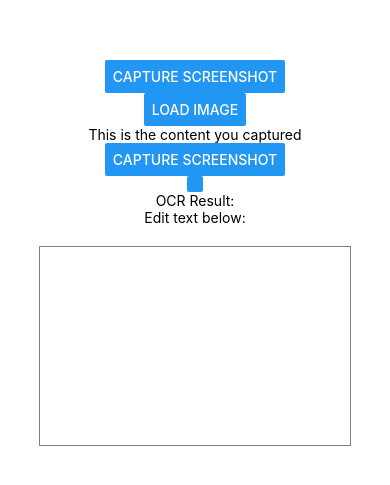
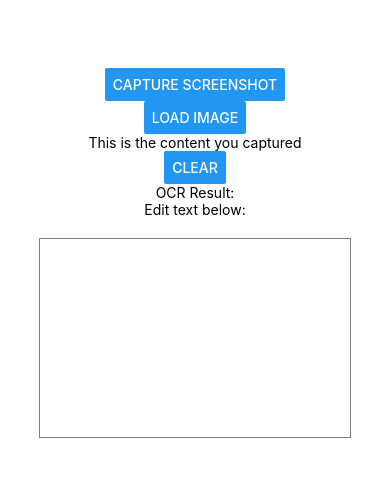
Before and after one commit to victor-mtz/Capstone_Group9, a React Native app: screen / in a window 390 px wide. Shown: the part 169-654 px from the top of the page. Built offline with nearby package versions, Linux system fonts and the light colour scheme.

Commit message:
added clear button

```diff
--- a/App.js
+++ b/App.js
@@ -4,13 +4,13 @@ import { captureRef } from 'react-native-view-shot';
 import { createWorker } from 'tesseract.js';
 import * as ImagePicker from 'expo-image-picker';
 
-const loggerFunction = (m) => console.log(m);
-
 function App() {
   const [extractedText, setExtractedText] = useState('');
   const [editedText, setEditedText] = useState('');
   const [capturedImageUri, setCapturedImageUri] = useState('');
   const myRef = useRef(null);
+
+  const loggerFunction = (m) => console.log(m);
 
   const captureScreenshot = async () => {
     try {
@@ -19,7 +19,7 @@ function App() {
         quality: 0.8,
       });
       console.log('Screenshot captured:', uri);
-      setCapturedImageUri(uri); // Store the captured image URI
+      setCapturedImageUri(uri);
       performOCR(uri);
     } catch (error) {
       console.error('Error capturing screenshot:', error);
@@ -32,7 +32,7 @@ function App() {
       const worker = createWorker({
         logger: loggerFunction,
       });
-        console.log("Worker object:", worker); // Add this line for debugging
+      console.log("Worker object:", worker);
       await worker.load();
       await worker.loadLanguage('eng');
       await worker.initialize('eng');
@@ -46,7 +46,6 @@ function App() {
       Alert.alert('Error', 'Failed to perform OCR');
     }
   };
-
 
   const handleTextChange = (text) => {
     setEditedText(text);
@@ -63,7 +62,7 @@ function App() {
         reader.onload = async (e) => {
           const imageDataUrl = e.target.result;
           setCapturedImageUri(imageDataUrl);
-          performOCR(imageDataUrl); // Perform OCR when an image is selected
+          performOCR(imageDataUrl);
         };
         reader.readAsDataURL(file);
       };
@@ -81,7 +80,7 @@ function App() {
           if (!result.cancelled && result.assets.length > 0) {
             const selectedImageUri = result.assets[0].uri;
             setCapturedImageUri(selectedImageUri);
-            performOCR(selectedImageUri); // Perform OCR when an image is selected
+            performOCR(selectedImageUri);
           }
         });
       } catch (error) {
@@ -89,6 +88,12 @@ function App() {
         Alert.alert('Error', 'Failed to pick image');
       }
     }
+  };
+
+  const clearData = () => {
+    setCapturedImageUri('');
+    setExtractedText('');
+    setEditedText('');
   };
 
   return (
@@ -103,8 +108,7 @@ function App() {
       <View ref={myRef}>
         <Text>This is the content you captured</Text>
       </View>
-      <Button title="Capture Screenshot" onPress={captureScreenshot} />
-      <Button type="file" accept="image/*" />
+      <Button title="Clear" onPress={clearData} />
       <Text>OCR Result:</Text>
       <Text>{extractedText}</Text>
       <Text>Edit text below:</Text>
```
Lines whose indentation alone changed are shown as unchanged.
